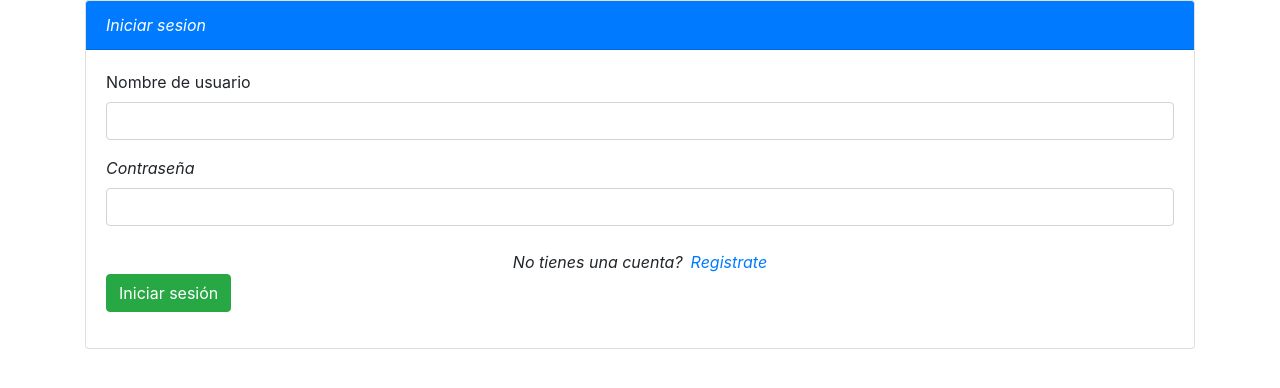
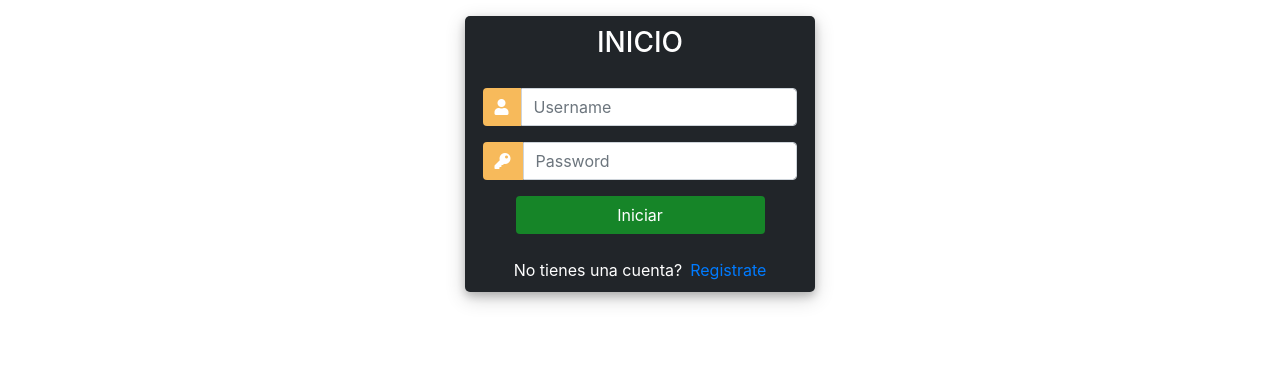
Before and after one commit to walter-barreiro/my_eshop, a Django app: page /login/ in a window 1280 px wide. Shown: the part 115-503 px from the top of the page. Run offline with Django 3.2, Linux system fonts and the light colour scheme; some libraries are stand-ins or nearby versions.

Commit message:
Login y Registro
Templates

```diff
--- a/proyecto_bit/register/templates/registration/login.html
+++ b/proyecto_bit/register/templates/registration/login.html
@@ -7,60 +7,129 @@ Inicio de sesion
 {% endblock %}
 
 {% block content %}
+<head>
+    <title>Login</title>
+    <link rel="stylesheet" href="https://stackpath.bootstrapcdn.com/bootstrap/4.1.3/css/bootstrap.min.css" integrity="sha384-MCw98/SFnGE8fJT3GXwEOngsV7Zt27NXFoaoApmYm81iuXoPkFOJwJ8ERdknLPMO" crossorigin="anonymous">
+    <script src="https://ajax.googleapis.com/ajax/libs/jquery/3.3.1/jquery.min.js"></script>
+    <link rel="stylesheet" href="https://use.fontawesome.com/releases/v5.6.1/css/all.css" integrity="sha384-gfdkjb5BdAXd+lj+gudLWI+BXq4IuLW5IT+brZEZsLFm++aCMlF1V92rMkPaX4PP" crossorigin="anonymous">
+<div>
+	<p></p>
+</div>
 
-<!--<form method="post" class="form-group">-->
-<!--    {% csrf_token %}-->
-<!--    <input name="username" type="text" class="form-control" >-->
-<!--    <input name="password" type="password" class="form-control" >-->
-<!--    <button type="submit" class="btn btn-success">-->
-<!--        Login-->
-<!--    </button>-->
-<!--    {% for message in messages %}-->
-<!--        <p id="messages" >{{message}} </p>-->
-<!--    {% endfor %}-->
-<!--</form>-->
-<div class="container ">
-    <div class="row">
-        <div class="col">
-            <div class="card">
-                <div class="card-header bg-primary text-white"><i class="fa fa-envelope"> Iniciar sesion </i>
-                </div>
-                <div class="card-body">
-                    <form method="post" class="form-group">
-                         {% csrf_token %}
+{% for message in messages %}<div class="col-lg-12" style="background:#168528;"><p id="mensaje_login_error">{{message}}</p></div>{% endfor %}
+</div>
 
-                        <div class="form-group">
-                            <label >Nombre de usuario</label>
-                            <i class="fas fa-user"><input name="username" type="text" class="form-control">
-                        </div>
+<div>
+    <p></p>
+</div>
+	<style>
 
 
-                        <div class="form-group">
-                            <label >Contraseña</label>
-                            <input name="password" type="password" class="form-control" >
-                        </div>
+		.user_card {
+			width: 350px;
+			margin-top: auto;
+			margin-bottom: auto;
+			background: #212529;
+			position: relative;
+			display: flex;
+			justify-content: center;
+			flex-direction: column;
+			padding: 10px;
+			box-shadow: 0 4px 8px 0 rgba(0, 0, 0, 0.2), 0 6px 20px 0 rgba(0, 0, 0, 0.19);
+			-webkit-box-shadow: 0 4px 8px 0 rgba(0, 0, 0, 0.2), 0 6px 20px 0 rgba(0, 0, 0, 0.19);
+			-moz-box-shadow: 0 4px 8px 0 rgba(0, 0, 0, 0.2), 0 6px 20px 0 rgba(0, 0, 0, 0.19);
+			border-radius: 5px;
+
+		}
+
+		.form_container {
+			margin-top: 20px;
+		}
+
+		#form-title{
+			color: #fff;
+
+		}
+
+		.login_btn {
+			width: 100%;
+			background: #168528 !important;
+			color: white !important;
+		}
+		.login_btn:focus {
+			box-shadow: none !important;
+			outline: 0px !important;
+		}
+		.login_container {
+			padding: 0 2rem;
+		}
+		.input-group-text {
+			background: #f7ba5b !important;
+			color: white !important;
+			border: 0 !important;
+			border-radius: 0.25rem 0 0 0.25rem !important;
+		}
+		.input_user,
+		.input_pass:focus {
+			box-shadow: none !important;
+			outline: 0px !important;
+		}
+
+		#messages{
+			background-color: grey;
+			color: #fff;
+			padding: 10px;
+			margin-top: 10px;
+		}
+	</style>
+
+</head>
+<body>
+
+	<div class="container h-100">
+		<div class="d-flex justify-content-center h-100">
+			<div class="user_card">
+				<div class="d-flex justify-content-center">
 
 
+					<h3 id="form-title">INICIO</h3>
+				</div>
+				<div class="d-flex justify-content-center form_container">
+					<form method="POST" action="">
+                        {% csrf_token %}
+						<div class="input-group mb-3">
+							<div class="input-group-append">
+								<span class="input-group-text"><i class="fas fa-user"></i></span>
+							</div>
+							<input type="text" name="username" id="defaultLoginFormEmail" class="form-control" placeholder="Username">
+						</div>
+						<div class="input-group mb-2">
+							<div class="input-group-append">
+								<span class="input-group-text"><i class="fas fa-key"></i></span>
+							</div>
+							<input type="password" name="password" id="defaultLoginFormPassword" class="form-control" placeholder="Password">
+						</div>
 
-                        <div class="mx-auto">
-                               {% for message in messages %}
-                                <p id="messages" >{{message}} </p>
-                            {% endfor %}
-                            <div class="mt-4">
-                                <div class="d-flex justify-content-center links">
-                                    No tienes una cuenta? <a href="{% url 'register' %}" class="ml-2">Registrate</a>
-                                </div>
+							<div class="d-flex justify-content-center mt-3 login_container">
+				 				<input class="btn login_btn" type="submit" value="Iniciar">
+				   			</div>
+					</form>
 
-                            </div>
+				</div>
+
+				<div class="mt-4">
+					<div class="d-flex justify-content-center links text-white">
+						No tienes una cuenta? <a href="{% url 'register' %}" class="ml-2">Registrate</a>
+					</div>
+
+				</div>
+			</div>
+		</div>
+	</div>
+</body>
 
 
-                            <button type="submit" class="btn btn-success text-right">Iniciar sesión</button>
-                        </div>
-                    </form>
-                </div>
-            </div>
-        </div>
-    </div>
-</div>
+</html>
+
 
 {% endblock %}
```
Also changed, not shown: proyecto_bit/register/templates/register/register.html (+114 -37 lines).
